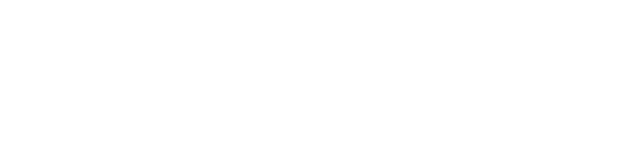
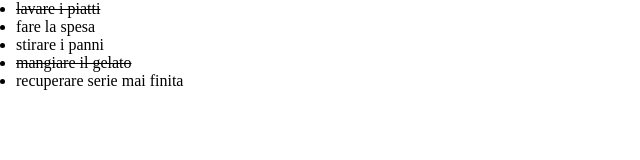
Before and after one commit to DanieleBernassola/vue-todolist, a plain HTML site: page index.html in a window 1280 px wide. Shown: the whole page, without its empty margins (0-640 px from the left). Drawn offline with nearby package versions, Linux system fonts and the light colour scheme.

Commit message:
[UPD] Completed milestone 1

```diff
--- a/css/style.css
+++ b/css/style.css
@@ -1,5 +1,18 @@
+/* RESET */
 * {
   padding: 0;
   margin: 0;
   box-sizing: border-box;
 }
+
+[v-cloak] {
+  display: none;
+}
+
+.list {
+  margin-left: 1rem;
+}
+
+.done {
+  text-decoration: line-through;
+}
--- a/index.html
+++ b/index.html
@@ -3,10 +3,26 @@
   <head>
     <meta charset="UTF-8" />
     <meta name="viewport" content="width=device-width, initial-scale=1.0" />
-    <title>Document</title>
+    <title>Todo List</title>
     <link rel="stylesheet" href="./css/style.css" />
   </head>
   <body>
+    <!-- APP VUE -->
+    <div id="app" v-cloak>
+      <!-- LISTA DI TODO -->
+      <ul class="list">
+        <!-- CREO TUTTI I TODO CON UN V-FOR E SE DONE è TRUE AGGIUNGO LA CLASSE DONE -->
+        <li
+          class="item"
+          :class="{done: item.done}"
+          v-for="(item, index) in toDoList"
+        >
+          <p>{{ item.text }}</p>
+        </li>
+      </ul>
+    </div>
+    <!-- VUE -->
+    <script src="https://unpkg.com/vue@3/dist/vue.global.js"></script>
     <!-- JS -->
     <script src="./js/main.js"></script>
   </body>
--- a/js/main.js
+++ b/js/main.js
@@ -0,0 +1,31 @@
+const { createApp } = Vue;
+
+createApp({
+  data() {
+    return {
+      // Creo lista di oggetti
+      toDoList: [
+        {
+          text: "lavare i piatti",
+          done: true,
+        },
+        {
+          text: "fare la spesa",
+          done: false,
+        },
+        {
+          text: "stirare i panni",
+          done: false,
+        },
+        {
+          text: "mangiare il gelato",
+          done: true,
+        },
+        {
+          text: "recuperare serie mai finita",
+          done: false,
+        },
+      ],
+    };
+  },
+}).mount("#app");
```
